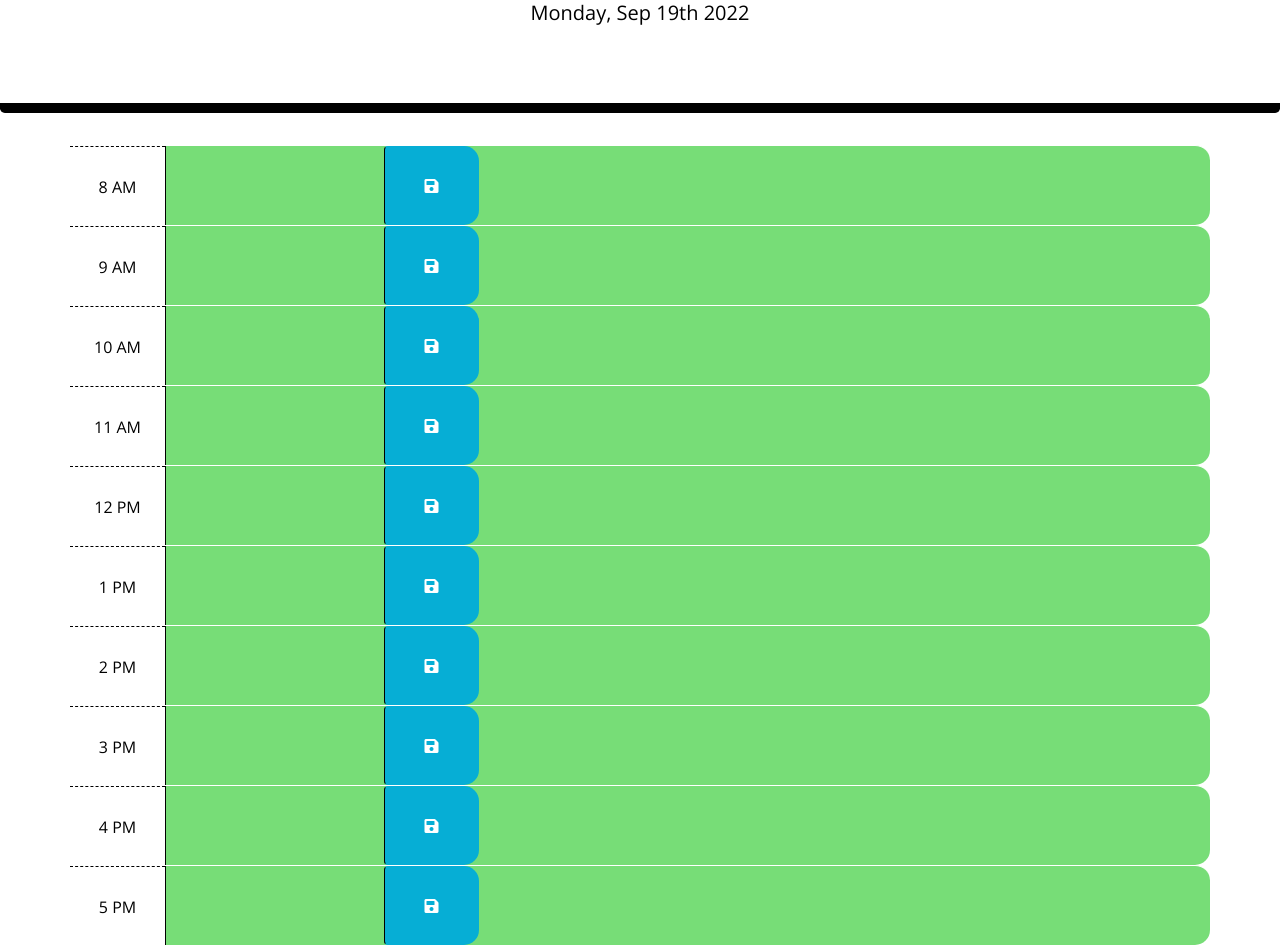
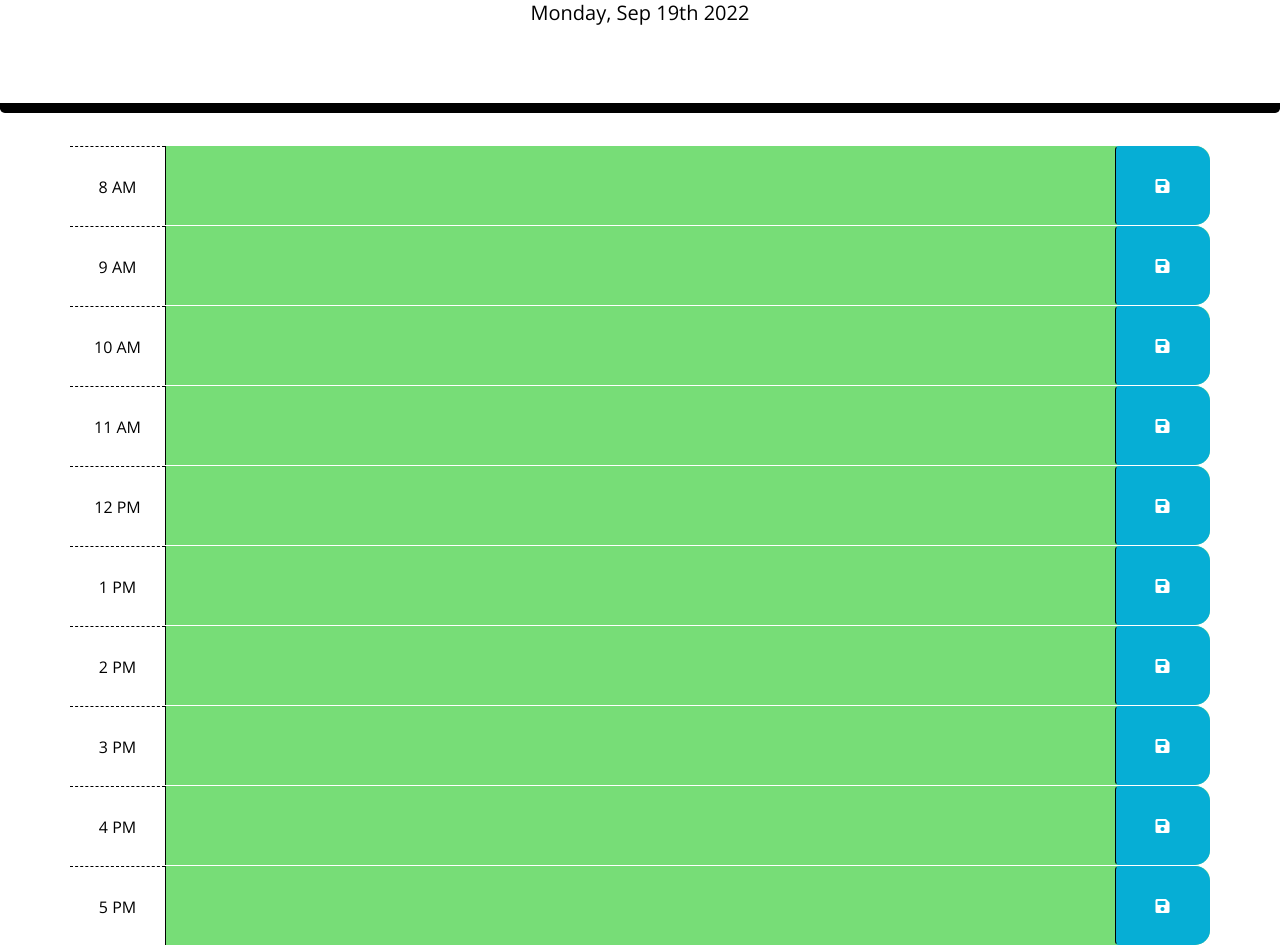
Before and after one commit to bhuynh017/Work-Day-Scheduler, a plain HTML site: page index.html in a window 1280 px wide. Shown: the part 191-1136 px from the top of the page. Drawn offline with nearby package versions, Linux system fonts and the light colour scheme.

Commit message:
updated index

```diff
--- a/index.html
+++ b/index.html
@@ -25,7 +25,7 @@
             <div class="col-md-1 hour">
                 8 AM
             </div>
-            <textarea class="'col-md-10 description"></textarea>
+            <textarea class="col-md-10 description"></textarea>
             <button class="btn saveBtn col-md-1"><i class="fas fa-save"></i></button>
             </textarea>
         </div>
@@ -34,7 +34,7 @@
             <div class="col-md-1 hour">
                 9 AM
             </div>
-            <textarea class="'col-md-10 description"></textarea>
+            <textarea class="col-md-10 description"></textarea>
             <button class="btn saveBtn col-md-1"><i class="fas fa-save"></i></button>
             </textarea>
         </div>
@@ -43,7 +43,7 @@
             <div class="col-md-1 hour">
                 10 AM
             </div>
-            <textarea class="'col-md-10 description"></textarea>
+            <textarea class="col-md-10 description"></textarea>
             <button class="btn saveBtn col-md-1"><i class="fas fa-save"></i></button>
             </textarea>
         </div>
@@ -52,7 +52,7 @@
             <div class="col-md-1 hour">
                 11 AM
             </div>
-            <textarea class="'col-md-10 description"></textarea>
+            <textarea class="col-md-10 description"></textarea>
             <button class="btn saveBtn col-md-1"><i class="fas fa-save"></i></button>
             </textarea>
         </div>
@@ -61,7 +61,7 @@
             <div class="col-md-1 hour">
                 12 PM
             </div>
-            <textarea class="'col-md-10 description"></textarea>
+            <textarea class="col-md-10 description"></textarea>
             <button class="btn saveBtn col-md-1"><i class="fas fa-save"></i></button>
             </textarea>
         </div>
@@ -70,7 +70,7 @@
             <div class="col-md-1 hour">
                 1 PM
             </div>
-            <textarea class="'col-md-10 description"></textarea>
+            <textarea class="col-md-10 description"></textarea>
             <button class="btn saveBtn col-md-1"><i class="fas fa-save"></i></button>
             </textarea>
         </div>
@@ -79,7 +79,7 @@
             <div class="col-md-1 hour">
                 2 PM
             </div>
-            <textarea class="'col-md-10 description"></textarea>
+            <textarea class="col-md-10 description"></textarea>
             <button class="btn saveBtn col-md-1"><i class="fas fa-save"></i></button>
             </textarea>
         </div>
@@ -88,7 +88,7 @@
             <div class="col-md-1 hour">
                 3 PM
             </div>
-            <textarea class="'col-md-10 description"></textarea>
+            <textarea class="col-md-10 description"></textarea>
             <button class="btn saveBtn col-md-1"><i class="fas fa-save"></i></button>
             </textarea>
         </div>
@@ -97,7 +97,7 @@
             <div class="col-md-1 hour">
                 4 PM
             </div>
-            <textarea class="'col-md-10 description"></textarea>
+            <textarea class="col-md-10 description"></textarea>
             <button class="btn saveBtn col-md-1"><i class="fas fa-save"></i></button>
             </textarea>
         </div>
@@ -106,7 +106,7 @@
             <div class="col-md-1 hour">
                 5 PM
             </div>
-            <textarea class="'col-md-10 description"></textarea>
+            <textarea class="col-md-10 description"></textarea>
             <button class="btn saveBtn col-md-1"><i class="fas fa-save"></i></button>
             </textarea>
         </div>
```
